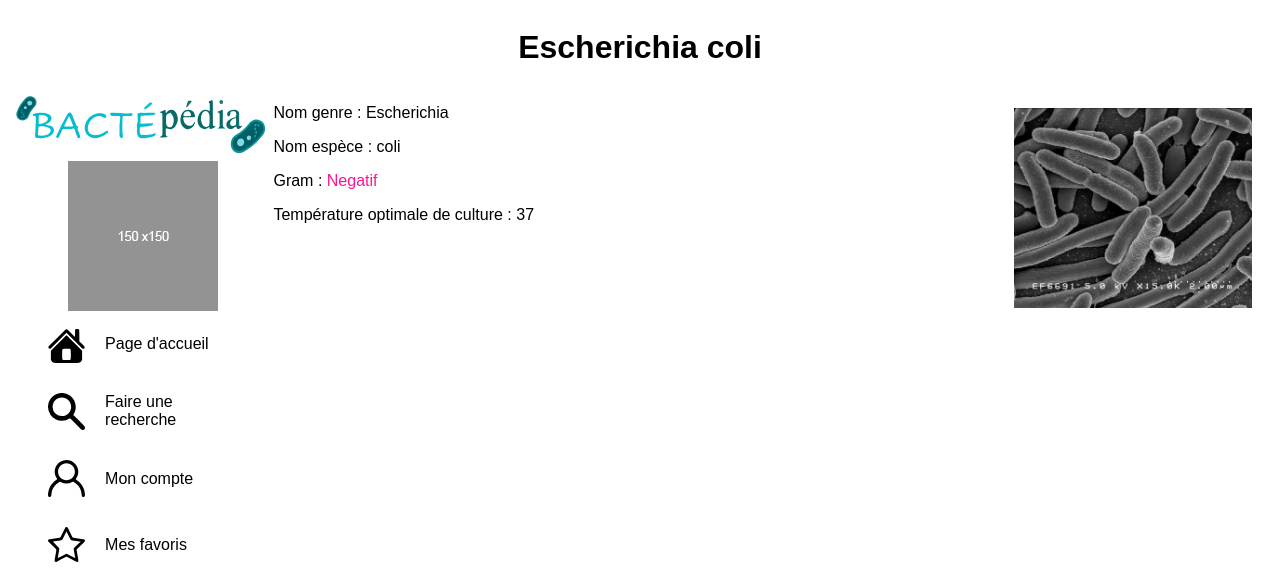
After one commit to TheMouyn/ProjetAnnuel, a PHP site: page /page/bacIndiv.php in a window 1280 px wide. The commit adds this page. Shown: the top 568 px of the page. Run offline with PHP 8.4, Linux system fonts and the light colour scheme.

Commit message:
Premier style pour fiche individuelle d'une bacterie

```diff
--- /dev/null
+++ b/page/bacIndiv.php
@@ -0,0 +1,43 @@
+<?php
+// TODO: Système de gestion bactérie
+// TODO : Mise en place du système de gestion bactérie visible ou non
+$bacterie = [
+   'id' => 1,
+   'genre' => 'Escherichia',
+   'espece' => 'coli',
+   'serotype' => null,
+   'gram' => 'Negatif',
+   'temperature' => 37
+];
+
+
+$nomBac = $bacterie['genre'] . ' ' . $bacterie['espece'];
+
+$titreOnglet = "Bactépédia - $nomBac";
+$titrePage = "$nomBac";
+require_once '../elements/header.php';
+require_once '../elements/nav.php';
+
+?>
+<div class="contenu">
+    <img class="imgBacIndiv" src="../upload/photoBacterie/escherichia_coli.jpg" alt="Photo microscope escherichia coli">
+
+    <p>Nom genre : <?= $bacterie['genre'] ?></p>
+    <p>Nom espèce : <?= $bacterie['espece'] ?></p>
+   <?php
+   if ($bacterie['serotype'] !== null){
+       echo "<p>Sérotype : {$bacterie['serotype']}</p>";
+   }
+   ?>
+
+    <p>Gram : <span style="<?php if ($bacterie['gram'] === 'Positif'){echo 'color: darkviolet;';}else{echo 'color: deeppink;';} ?>"><?= $bacterie['gram']?> </span></p>
+
+    <p>Température optimale de culture : <?= $bacterie['temperature'] ?></p>
+
+
+
+
+</div>
+<?php
+require_once '../elements/footer.php';
+?>
--- a/style/superstyle.css
+++ b/style/superstyle.css
@@ -62,6 +62,7 @@ a {
 .contenu {
     /*background-color: lightblue;*/
     width: 79%;
+    text-align: justify;
 }
 
 
@@ -174,3 +175,10 @@ a.button.one:hover:before, a.button.one:hover:after {
     height: 24px;
     margin: 5px;
 }
+
+
+.imgBacIndiv{
+    height: 200px;
+    float: right;
+    margin: 20px;
+}
```
